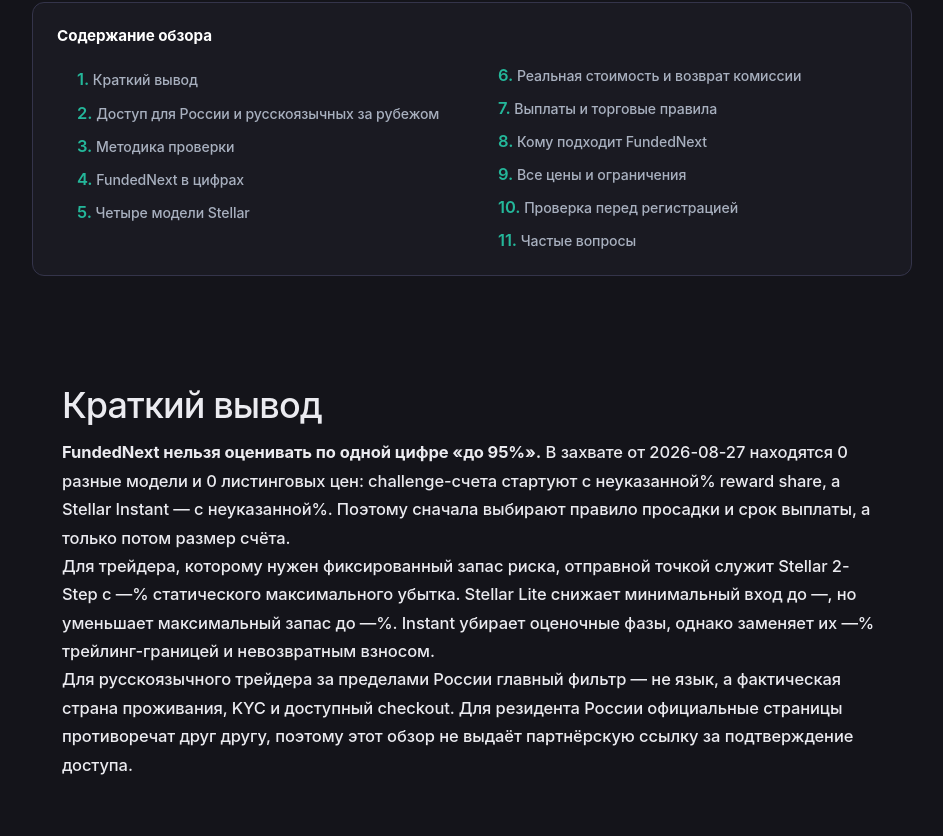
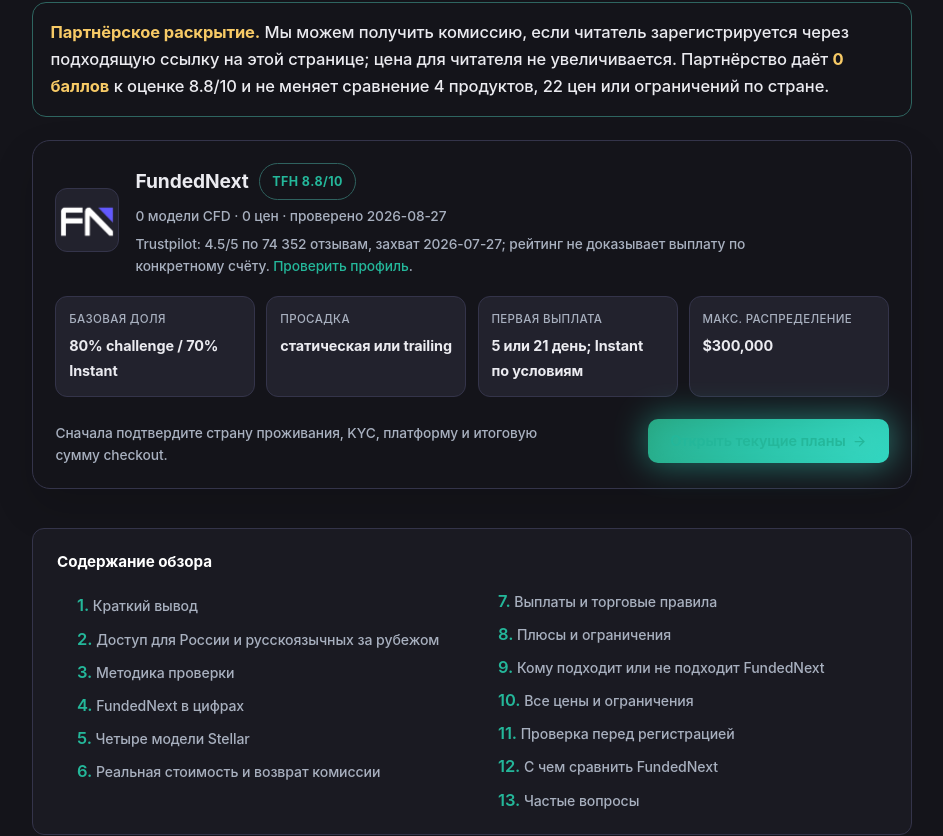
Before and after one commit to Vilmanis99/tradersfund, a Next.js app: page /ru/obzor-fundednext in a window 1280 px wide. Shown: the part 900-1736 px from the top of the page, without its empty margins (168-1111 px from the left). Built offline with nearby package versions, Linux system fonts and the light colour scheme; no server answers.

Commit message:
Bring Russian FundedNext review to editorial parity

```diff
--- a/app/ru/obzor-fundednext/page.tsx
+++ b/app/ru/obzor-fundednext/page.tsx
@@ -1,4 +1,5 @@
 import type { Metadata } from 'next'
+import Image from 'next/image'
 import Link from 'next/link'
 import { AlertTriangle, ArrowRight, BadgeDollarSign, CheckCircle2, Database } from 'lucide-react'
 import RussianFaq, { type RussianFaqItem } from '@/components/RussianFaq'
@@ -154,7 +155,7 @@
         <div className="ru-shell">
           <div className="ru-breadcrumb"><Link href="/ru">Русская версия</Link> / <Link href="/ru/luchshie-prop-firmy">Рейтинг</Link> / FundedNext</div>
           <div className="ru-eyebrow"><Database size={14} aria-hidden="true" /> {hasFreshProducts ? `Свежие данные продуктов: ${latestProductCapture}` : `Захват условий от ${latestProductCapture ?? 'неуказанной даты'} требует обновления`}</div>
-          <h1>FundedNext: обзор 2026 — модели, цены и правила</h1>
+          <h1>FundedNext: обзор 2026 — 22 цены и 4 набора правил</h1>
           <p className="ru-lead">
             Модели Stellar различаются числом этапов, просадкой, сплитом и сроком первой выплаты.
             Выбирать нужно по ограничивающему правилу, а не по максимальному рекламному проценту.
@@ -174,6 +175,67 @@
       </section>
 
       <article className="ru-review-article" data-russian-fundednext-article="long-form">
+      <section className="ru-section ru-review-opening" data-russian-fundednext-editorial-shell="review-parity">
+        <div className="ru-shell">
+          <div className="ru-notice ru-disclosure ru-review-top-disclosure">
+            <strong>Партнёрское раскрытие.</strong> Мы можем получить комиссию, если читатель
+            зарегистрируется через подходящую ссылку на этой странице; цена для читателя
+            не увеличивается. Партнёрство даёт <strong>0 баллов</strong> к оценке 8.8/10 и
+            не меняет сравнение 4 продуктов, 22 цен или ограничений по стране.
+          </div>
+
+          {firm ? (
+            <aside className="ru-review-firm-card" aria-label="Краткая карточка FundedNext">
+              <div className="ru-review-firm-brand">
+                {firm.logo ? (
+                  <Image
+                    src={firm.logo}
+                    alt="Логотип FundedNext"
+                    width={64}
+                    height={64}
+                    className="ru-review-firm-logo"
+                  />
+                ) : null}
+                <div>
+                  <div className="ru-review-firm-title-row">
+                    <strong>FundedNext</strong>
+                    <span className="ru-pill">TFH {firm.score.toFixed(1)}/10</span>
+                  </div>
+                  <p>
+                    {freshProducts.length} модели CFD · {pricedTiers.length} цен · проверено {latestProductCapture ?? 'без даты'}
+                  </p>
+                  {firm.trustpilotScore != null && firm.trustpilotCount != null ? (
+                    <p className="ru-review-trustpilot">
+                      Trustpilot: {firm.trustpilotScore.toFixed(1)}/5 по {firm.trustpilotCount.toLocaleString('ru-RU')} отзывам,
+                      захват {firm.trustpilotCapturedAt ?? 'без даты'}; рейтинг не доказывает выплату по конкретному счёту.
+                      {firm.trustpilotUrl ? <> <a href={firm.trustpilotUrl} target="_blank" rel="noopener noreferrer">Проверить профиль</a>.</> : null}
+                    </p>
+                  ) : null}
+                </div>
+              </div>
+
+              <dl className="ru-review-firm-facts">
+                <div><dt>Базовая доля</dt><dd>80% challenge / 70% Instant</dd></div>
+                <div><dt>Просадка</dt><dd>статическая или trailing</dd></div>
+                <div><dt>Первая выплата</dt><dd>5 или 21 день; Instant по условиям</dd></div>
+                <div><dt>Макс. распределение</dt><dd>{firm.maxAllocation}</dd></div>
+              </dl>
+
+              <div className="ru-review-firm-action">
+                <p>Сначала подтвердите страну проживания, KYC, платформу и итоговую сумму checkout.</p>
+                <Link
+                  href="/go/fundednext?from=ru-fundednext-review-summary"
+                  rel="sponsored nofollow noopener"
+                  className="btn-primary btn-glow"
+                >
+                  Открыть текущие планы <ArrowRight size={15} aria-hidden="true" />
+                </Link>
+              </div>
+            </aside>
+          ) : null}
+        </div>
+      </section>
+
       <section className="ru-section ru-review-toc-section">
         <div className="ru-shell">
           <nav className="toc ru-review-toc" aria-label="Содержание обзора FundedNext">
@@ -186,9 +248,11 @@
               <li><a href="#products">Четыре модели Stellar</a></li>
               <li><a href="#true-cost">Реальная стоимость и возврат комиссии</a></li>
               <li><a href="#rules">Выплаты и торговые правила</a></li>
-              <li><a href="#fit">Кому подходит FundedNext</a></li>
+              <li><a href="#pros">Плюсы и ограничения</a></li>
+              <li><a href="#fit">Кому подходит или не подходит FundedNext</a></li>
               <li><a href="#prices">Все цены и ограничения</a></li>
               <li><a href="#final-check">Проверка перед регистрацией</a></li>
+              <li><a href="#alternatives">С чем сравнить FundedNext</a></li>
               <li><a href="#faq">Частые вопросы</a></li>
             </ol>
           </nav>
@@ -371,27 +435,21 @@
 
       <section className="ru-section">
         <div className="ru-shell ru-content">
-          <h2>Сильные стороны и ограничения</h2>
-          <div className="ru-grid">
-            <article className="ru-card">
-              <h3>Что может быть полезно</h3>
+          <h2 id="pros">Сильные стороны FundedNext</h2>
           <ul>
             <li>Четыре модели позволяют выбрать статическую или трейлинг-просадку и наличие оценочных этапов.</li>
             <li>2-Step сохраняет {twoStep?.maxLossPct ?? '—'}% статического максимального убытка и {twoStep?.dailyLossPct ?? '—'}% дневного лимита.</li>
-                <li>Ночные и выходные позиции заявлены разрешёнными для всех текущих CFD-моделей.</li>
-                <li>Размер, цена, сплит и период первой выплаты разделены в таблицах, поэтому их можно сверить перед оплатой.</li>
+            <li>Ночные и выходные позиции заявлены разрешёнными для всех 4 текущих CFD-моделей.</li>
+            <li>Все {pricedTiers.length} цен показаны рядом со сплитом, просадкой и сроком первой выплаты, а не как отдельный рекламный прайс.</li>
           </ul>
-            </article>
-            <article className="ru-card">
-              <h3>Что увеличивает риск</h3>
+
+          <h2 className="ru-review-secondary-heading">Ограничения и причины отказаться</h2>
           <ul>
             <li>Базовая доля начинается с {freshProducts.length ? `${Math.min(...freshProducts.map(product => product.profitSplitPct ?? 0))}%` : 'неуказанного значения'}, а «95%» требует отдельных условий.</li>
-                <li>На funded-счёте новостное окно даёт только 40% зачёта прибыли, хотя убыток учитывается полностью.</li>
+            <li>На funded-счёте 10-минутное новостное окно даёт только 40% зачёта прибыли, хотя убыток учитывается полностью.</li>
             <li>Instant использует {instant?.maxLossPct ?? '—'}% трейлинг-просадки и не возвращает первоначальный взнос.</li>
-                <li>Доступ для России не подтверждён из-за противоречия официальных страниц; ссылка не является обходом KYC.</li>
+            <li>Доступ для России не подтверждён из-за противоречия официальных страниц; партнёрская ссылка не является обходом KYC.</li>
           </ul>
-            </article>
-          </div>
         </div>
       </section>
 
@@ -403,6 +461,9 @@
             <section><h3>Нужна одна фаза</h3><p>Stellar 1-Step сокращает этапы, но оставляет {oneStep?.dailyLossPct ?? '—'}% дневного лимита и {oneStep?.maxLossPct ?? '—'}% максимальной просадки. Сравните это с собственной серией убытков до покупки.</p></section>
             <section><h3>Нужен старт без оценки</h3><p>Instant подходит только если вы умеете управлять trailing-границей и принимаете невозвратную комиссию. Отсутствие цели и consistency-правила не означает отсутствия payout-gate или риска закрытия.</p></section>
           </div>
+          <h2 className="ru-review-secondary-heading">Кому FundedNext не подходит</h2>
+          <p>Новостному скальперу модель не подходит, если стратегия регулярно открывает или закрывает позиции в окне 5 минут до и после важного события: на funded-этапе засчитывается только 40% прибыли, а 100% убытка остаётся в расчёте.</p>
+          <p>Алгоритмическому трейдеру на cTrader или Match-Trader нельзя переносить правила MT4/MT5 на выбранную платформу. Резиденту России также нельзя оплачивать challenge до письменного подтверждения конкретного профиля: официальный CFD-список и корпоративная страница FundedNext дают противоречивые сигналы.</p>
           <p>Перед регистрацией сохраните страницу выбранного продукта, проверьте юридическое лицо, итоговую валюту, KYC и доступный платёжный метод. Затем можно открыть <Link href="/go/fundednext?from=ru-fundednext-review-guide" rel="sponsored nofollow noopener">актуальные планы FundedNext</Link> через контролируемый переход; партнёрская ссылка не меняет цифры или вывод обзора.</p>
         </div>
       </section>
@@ -530,6 +591,28 @@
 
       <section className="ru-section">
         <div className="ru-shell ru-content">
+          <h2 id="alternatives">С чем сравнить FundedNext</h2>
+          <p>Сравнение должно отвечать на конкретное ограничение. Если не подходит 6% trailing у Instant, сравнивайте продукт с продуктом; если проблема в доступе по стране, сначала проверяйте KYC и checkout, а не редакционный балл.</p>
+          <ul className="ru-review-related-links">
+            <li><Link href="/ru/fundednext-vs-fundingpips">FundedNext или FundingPips</Link> — сравнение 4 моделей FundedNext с 5 продуктами FundingPips по ценам, просадке и payout-gates.</li>
+            <li><Link href="/ru/obzor-fundingpips">Обзор FundingPips</Link> — отдельный разбор 17 цен и 5 наборов правил для другого глобального партнёра.</li>
+            <li><Link href="/ru/obzor-bright-funded">Обзор Bright Funded</Link> — 3 программы и 18 цен в EUR, если важна европейская валюта checkout.</li>
+            <li><Link href="/ru/luchshie-prop-firmy">Рейтинг проп-фирм</Link> — переход к полному списку, если ни одна из 4 моделей FundedNext не совпадает с риск-планом.</li>
+          </ul>
+
+          <div className="ru-review-author" aria-label="Автор обзора FundedNext">
+            <div className="ru-review-author-avatar" aria-hidden="true">ED</div>
+            <div>
+              <strong>Автор: Edris Derakhshi</strong>
+              <p>Основатель Traders Fund Hub, funded-трейдер с 2020 года и рыночный аналитик, публиковавшийся в CryptoQuant и CryptoPotato. Числа в этом обзоре отделены от партнёрской оценки и привязаны к датированным продуктовым источникам.</p>
+              <Link href="/authors/edris-derakhshi">Профиль автора</Link>
+            </div>
+          </div>
+        </div>
+      </section>
+
+      <section className="ru-section">
+        <div className="ru-shell ru-content">
           <h2 id="faq">Частые вопросы</h2>
           <RussianFaq items={faqs} />
         </div>
--- a/app/ru/ru.css
+++ b/app/ru/ru.css
@@ -320,6 +320,145 @@
   font-size: clamp(1.65rem, 3.5vw, 2.25rem);
 }
 
+.ru-review-opening {
+  padding-top: 0 !important;
+}
+
+.ru-review-top-disclosure {
+  margin-top: 0;
+}
+
+.ru-review-firm-card {
+  display: grid;
+  gap: 1.2rem;
+  padding: clamp(1rem, 3vw, 1.4rem);
+  border: 1px solid var(--border);
+  border-radius: 18px;
+  background: color-mix(in srgb, var(--surface) 94%, transparent);
+  box-shadow: 0 18px 42px rgba(0, 0, 0, 0.14);
+}
+
+.ru-review-firm-brand {
+  display: flex;
+  align-items: center;
+  gap: 1rem;
+}
+
+.ru-review-firm-logo {
+  flex: 0 0 auto;
+  object-fit: contain;
+  border: 1px solid var(--border);
+  border-radius: 12px;
+  background: var(--bg3);
+}
+
+.ru-review-firm-title-row {
+  display: flex;
+  align-items: center;
+  flex-wrap: wrap;
+  gap: 0.65rem;
+}
+
+.ru-review-firm-title-row > strong {
+  color: var(--text);
+  font-size: 1.2rem;
+}
+
+.ru-review-firm-brand p,
+.ru-review-firm-action p {
+  margin: 0.35rem 0 0;
+  color: var(--muted);
+  font-size: 0.86rem;
+  line-height: 1.6;
+}
+
+.ru-review-firm-brand a,
+.ru-review-firm-action a,
+.ru-review-related-links a,
+.ru-review-author a {
+  color: var(--accent-light);
+}
+
+.ru-review-trustpilot {
+  max-width: 650px;
+}
+
+.ru-review-firm-facts {
+  display: grid;
+  grid-template-columns: repeat(4, minmax(0, 1fr));
+  gap: 0.7rem;
+  margin: 0;
+}
+
+.ru-review-firm-facts > div {
+  padding: 0.8rem;
+  border: 1px solid var(--border);
+  border-radius: 12px;
+  background: var(--bg3);
+}
+
+.ru-review-firm-facts dt {
+  color: var(--muted);
+  font-size: 0.72rem;
+  letter-spacing: 0.03em;
+  text-transform: uppercase;
+}
+
+.ru-review-firm-facts dd {
+  margin: 0.3rem 0 0;
+  color: var(--text);
+  font-size: 0.9rem;
+  font-weight: 750;
+}
+
+.ru-review-firm-action {
+  display: flex;
+  align-items: center;
+  justify-content: space-between;
+  gap: 1rem;
+}
+
+.ru-review-firm-action p {
+  max-width: 520px;
+}
+
+.ru-review-secondary-heading {
+  margin-top: 2.4rem !important;
+}
+
+.ru-review-related-links {
+  display: grid;
+  gap: 0.7rem;
+}
+
+.ru-review-author {
+  display: flex;
+  gap: 1rem;
+  margin-top: 2rem;
+  padding: 1.15rem;
+  border: 1px solid var(--border);
+  border-radius: 16px;
+  background: color-mix(in srgb, var(--surface) 94%, transparent);
+}
+
+.ru-review-author-avatar {
+  display: grid;
+  flex: 0 0 48px;
+  width: 48px;
+  height: 48px;
+  place-items: center;
+  border-radius: 999px;
+  background: color-mix(in srgb, var(--accent) 22%, var(--bg3));
+  color: var(--accent-light);
+  font-weight: 850;
+}
+
+.ru-review-author p {
+  margin: 0.35rem 0;
+  color: var(--muted);
+  font-size: 0.88rem;
+}
+
 .ru-review-toc-section {
   padding-top: 0 !important;
 }
@@ -386,4 +525,19 @@
   .ru-review-article .ru-shell {
     width: min(100% - 1.25rem, 880px);
   }
+
+  .ru-review-firm-brand,
+  .ru-review-firm-action {
+    align-items: flex-start;
+    flex-direction: column;
+  }
+
+  .ru-review-firm-facts {
+    grid-template-columns: 1fr 1fr;
+  }
+
+  .ru-review-firm-action > a {
+    width: 100%;
+    justify-content: center;
+  }
 }
```
Also changed, not shown: scripts/release-crawl.mjs. Lines whose indentation alone changed are shown as unchanged.
